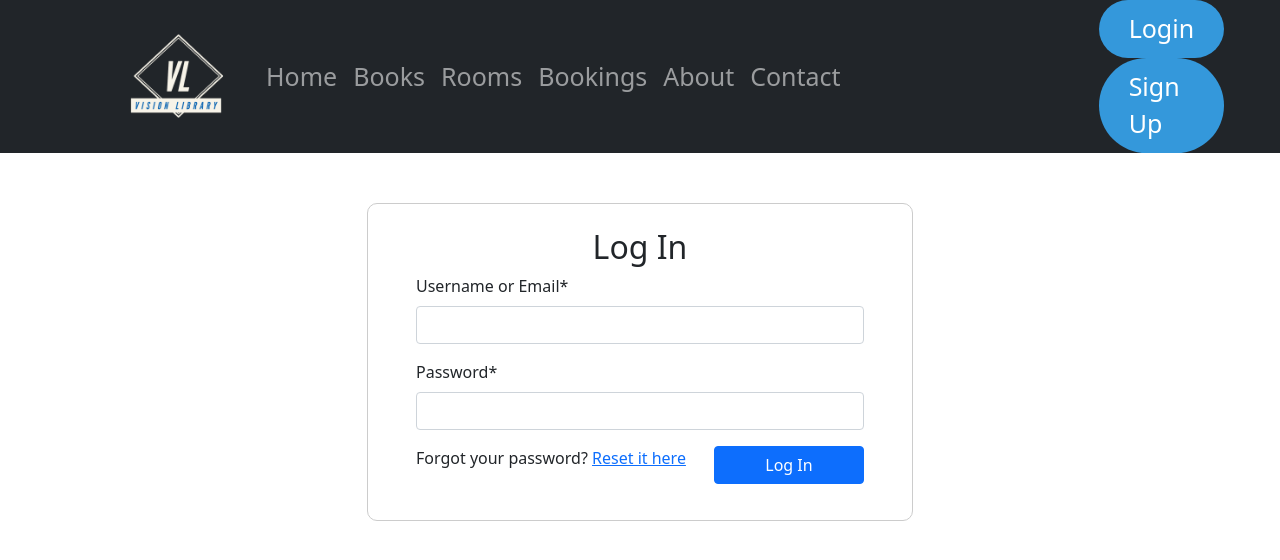
After one commit to KianFoh/Library_System, a Django app: page /login/ in a window 1280 px wide. The commit adds this page. Shown: the top 560 px of the page. Run offline with Django 5.2, Linux system fonts and the light colour scheme; some libraries are stand-ins or nearby versions.

Commit message:
Signup, login and logout is completed

```diff
--- a/library_system_backend/authentication/forms.py
+++ b/library_system_backend/authentication/forms.py
@@ -1,6 +1,8 @@
 from django import forms
-from django.contrib.auth.forms import UserCreationForm
+from django.contrib.auth.forms import UserCreationForm, AuthenticationForm
 from django.contrib.auth.models import User
+from django.core.exceptions import ValidationError
+from django.contrib.auth import authenticate
 
 class SignupForm(UserCreationForm):
     email = forms.EmailField(required=True)
@@ -14,3 +16,35 @@ class SignupForm(UserCreationForm):
 
         for fieldname in ['username', 'password1', 'password2']:
             self.fields[fieldname].help_text = None
+
+    def clean_email(self):
+        email = self.cleaned_data.get('email')
+        if email and User.objects.filter(email=email).exists():
+            raise ValidationError("This email address is already associated with an existing account.")
+        return email
+
+class LoginForm(forms.Form):
+    username_or_email = forms.CharField(label="Username or Email")
+    password = forms.CharField(widget=forms.PasswordInput)
+
+    def clean(self):
+        cleaned_data = super().clean()
+        username_or_email = cleaned_data.get('username_or_email')
+        password = cleaned_data.get('password')
+
+        if username_or_email and password:
+            user = authenticate(username=username_or_email, password=password)
+            temp_user = None
+            if user is None:
+                try:
+                    temp_user = User.objects.get(email=username_or_email)
+                    user = authenticate(username=temp_user.username, password=password)
+
+                except User.DoesNotExist:
+                    pass
+            if user is None:
+                if temp_user is not None and not temp_user.is_active:
+                    raise ValidationError("Your account is inactive. Please check your email inbox for a verification link to activate your account.")
+                else:
+                    raise ValidationError("Invalid username/email or password.")
+        return cleaned_data
--- /dev/null
+++ b/library_system_backend/authentication/templates/authentication/login.html
@@ -0,0 +1,36 @@
+{% extends 'navigation\navigation.html' %}
+{% load crispy_forms_tags %}
+
+{% load static %}
+{% block content %}
+<head>
+    <!-- CSS -->
+    <link rel="stylesheet" href="{% static 'authentication/css/auth.css' %}" type="text/css">
+</head>
+
+<body>
+    <div class="container" id="auth_form">
+        <div class="row justify-content-center">
+            <div class="col-md-6">
+                <div class="py-4 px-5" id="auth_form_side">
+                    <h2 class="card-title text-center">Log In</h2>
+                    <form method="post">
+                        {% csrf_token %}
+                        {{ form|crispy }}
+
+                        <div class="form-group d-flex justify-content-between" id="login_bot">
+                            <div>
+                                <p>Forgot your password? <a href="/login">Reset it here</a></p>
+                            </div>
+                            <div>
+                                <button type="submit" class="btn btn-primary" id="sub">Log In</button>
+                            </div>
+                        </div>
+                    </form>
+                </div>
+            </div>
+        </div>
+    </div>
+</body>
+
+{% endblock %}
--- a/library_system_backend/authentication/templates/authentication/signup.html
+++ b/library_system_backend/authentication/templates/authentication/signup.html
@@ -20,7 +20,7 @@
 
                     <div class="form-group d-flex justify-content-between" id="signup_bot">
                         <div>
-                            <p>Already have an account? <a href="/">Log in</a></p>
+                            <p>Already have an account? <a href="/login">Log in</a></p>
                         </div>
                         <div>
                             <button type="submit" class="btn btn-primary" id="sub">Sign Up</button>
--- a/library_system_backend/authentication/urls.py
+++ b/library_system_backend/authentication/urls.py
@@ -1,7 +1,11 @@
 from django.urls import path
+
 from . import views
 
 urlpatterns = [
     path('signup/', views.signup_view, name='signup'),
-    path('activate/<uidb64>/<token>', views.activate, name='activate')
+    path('login/', views.login_view, name='login'),
+    path('logout/', views.logout_view, name='logout'),
+    path('activate/<uidb64>/<token>', views.activate, name='activate'),
+
 ]
--- a/library_system_backend/authentication/views.py
+++ b/library_system_backend/authentication/views.py
@@ -1,7 +1,7 @@
 from django.shortcuts import render, redirect
 from django.contrib.auth import login, logout, authenticate, get_user_model
 from django.contrib import messages
-from .forms import SignupForm
+from .forms import SignupForm, LoginForm
 from django.utils.safestring import mark_safe
 from django.template.loader import render_to_string
 from django.contrib.sites.shortcuts import get_current_site
@@ -9,6 +9,7 @@ from django.utils.http import urlsafe_base64_encode, urlsafe_base64_decode
 from django.utils.encoding import force_bytes, force_str
 from django.core.mail import EmailMessage
 from .token import account_activation_token
+from django.contrib.auth.models import User
 
 
 def activate(request,uidb64, token):
@@ -51,7 +52,35 @@ def signup_view(request):
             user.is_active = False
             user.save()
             activateEmail(request, user, form.cleaned_data.get('email'))
-            return redirect('/')
+            return redirect('/login')
     else:
         form = SignupForm()
     return render(request, 'authentication/signup.html', {'form': form})
+
+def login_view(request):
+    if request.method == 'POST':
+        form = LoginForm(request.POST)
+        if form.is_valid():
+            username_or_email = form.cleaned_data['username_or_email']
+            password = form.cleaned_data['password']
+            user = authenticate(request, username=username_or_email, password=password)
+
+            if user is None:
+                try:
+                    user = User.objects.get(email=username_or_email)
+                    user = authenticate(username=user.username, password=password)
+                except User.DoesNotExist:
+                    pass
+            if user:
+                login(request, user)
+                message_content = f'Welcome to Vision Library, {user.username}!'
+                messages.success(request, message_content)
+                return redirect('home')
+    else:
+        form = LoginForm()
+
+    return render(request, 'authentication/login.html', {'form': form})
+
+def logout_view(request):
+    logout(request)
+    return redirect('home')
--- a/library_system_backend/navigation/templates/navigation/navigation.html
+++ b/library_system_backend/navigation/templates/navigation/navigation.html
@@ -38,9 +38,9 @@
                     <div>
                         {% if user.is_authenticated %}
                             <a class="nav-link" href="#" id="auth-item">Profile</a>
-                            <a class="nav-link" href="/" id="auth-item">Logout</a>
+                            <a class="nav-link" href="/logout" id="auth-item">Logout</a>
                         {% else %}
-                            <a class="nav-link" href="/" id="auth-item">Login</a>
+                            <a class="nav-link" href="/login" id="auth-item">Login</a>
                             <a class="nav-link" href="/signup" id="auth-item">Sign Up</a>
                         {% endif %}
                     </div>
```
